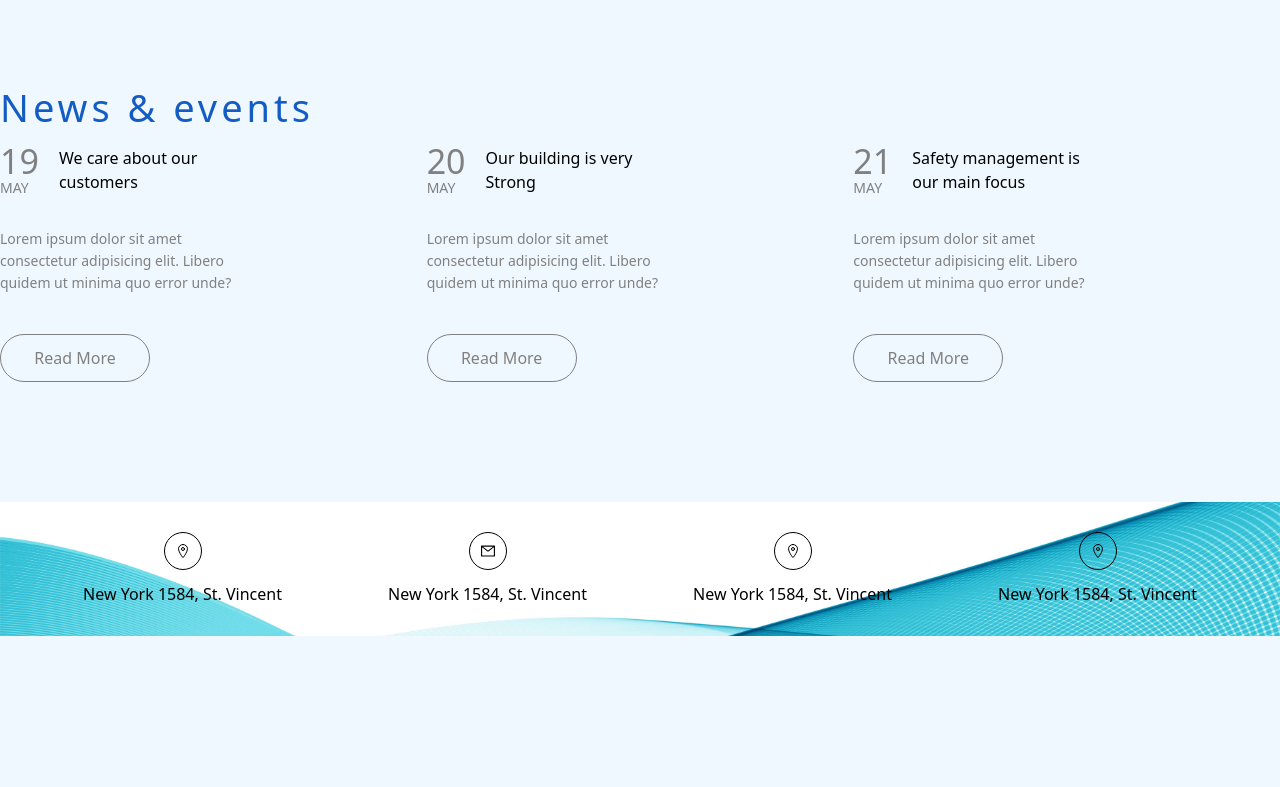
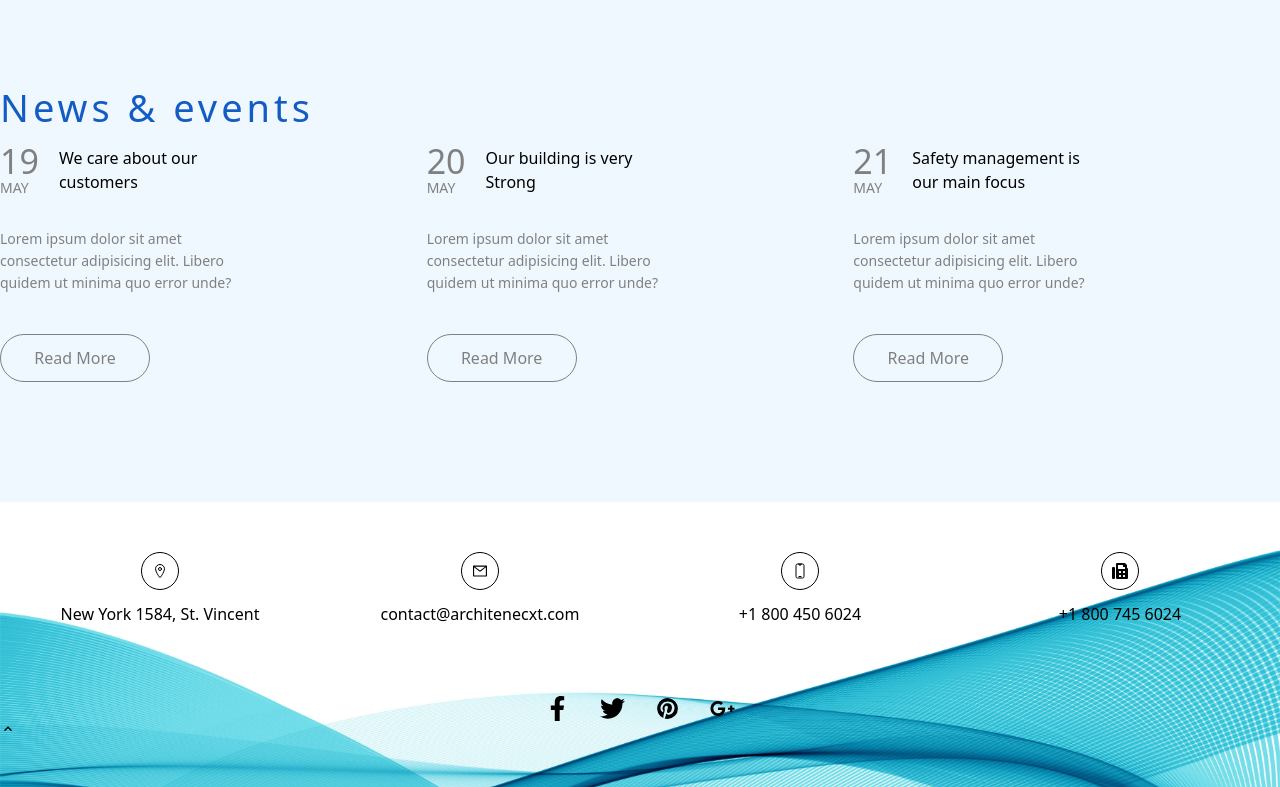
Before and after one commit to DogukanCifci/AufgabeAndersundSehr, a React (Create React App) app: page / in a window 1280 px wide. Shown: the part 3436-4223 px from the top of the page. Before the commit the page ends 4072 px from the top, so only its background shows below. Built offline with nearby package versions, Linux system fonts and the light colour scheme; the HTML template or start-up script is replaced by a standard one.

Commit message:
footer completed

```diff
--- a/src/components/Footer.jsx
+++ b/src/components/Footer.jsx
@@ -4,6 +4,10 @@ import "../styles/footer.scss";
 //React Icons Import
 import { IoLocationOutline } from "react-icons/io5";
 import { AiOutlineMail } from "react-icons/ai";
+import { HiOutlineDevicePhoneMobile } from "react-icons/hi2";
+import { FaFax, FaFacebookF, FaTwitter, FaGooglePlusG } from "react-icons/fa";
+import { RiPinterestFill } from "react-icons/ri";
+import { MdOutlineKeyboardArrowUp } from "react-icons/md";
 
 const Footer = () => {
   return (
@@ -19,20 +23,46 @@ const Footer = () => {
           <div className="footer-icon">
             <AiOutlineMail />
           </div>
-          <div className="adress">New York 1584, St. Vincent</div>
+          <div className="adress">
+            <a href="mailto:contact@architenecxt.com">
+              contact@architenecxt.com
+            </a>
+          </div>
         </div>
         <div className="each-icon">
           <div className="footer-icon">
-            <IoLocationOutline />
+            <HiOutlineDevicePhoneMobile />
           </div>
-          <div className="adress">New York 1584, St. Vincent</div>
+          <div className="adress">
+            <a href="tel:+18004506024">+1 800 450 6024</a>
+          </div>
         </div>
         <div className="each-icon">
           <div className="footer-icon">
-            <IoLocationOutline />
+            <FaFax />
           </div>
-          <div className="adress">New York 1584, St. Vincent</div>
+          <div className="adress">
+            <a href="tel:+18004506024">+1 800 745 6024</a>
+          </div>
         </div>
+      </div>
+
+      <div className="logos">
+        <div className="each-logos">
+          <FaFacebookF />
+        </div>
+        <div className="each-logos">
+          <FaTwitter />
+        </div>
+        <div className="each-logos">
+          <RiPinterestFill />
+        </div>
+        <div className="each-logos">
+          <FaGooglePlusG />
+        </div>
+      </div>
+      <div className="up-button">
+        <MdOutlineKeyboardArrowUp />
       </div>
     </div>
   );
--- a/src/styles/footer.scss
+++ b/src/styles/footer.scss
@@ -3,7 +3,7 @@
   background-position: center center;
   background-repeat: no-repeat;
   background-size: cover;
-  padding: 30px;
+  padding: 50px 0;
 }
 
 .each-icon {
@@ -19,3 +19,12 @@
     margin-bottom: 12px;
   }
 }
+
+.logos {
+  display: flex;
+  gap: 30px;
+  justify-content: center;
+  align-items: center;
+  margin-top: 70px;
+  font-size: 25px;
+}
```
